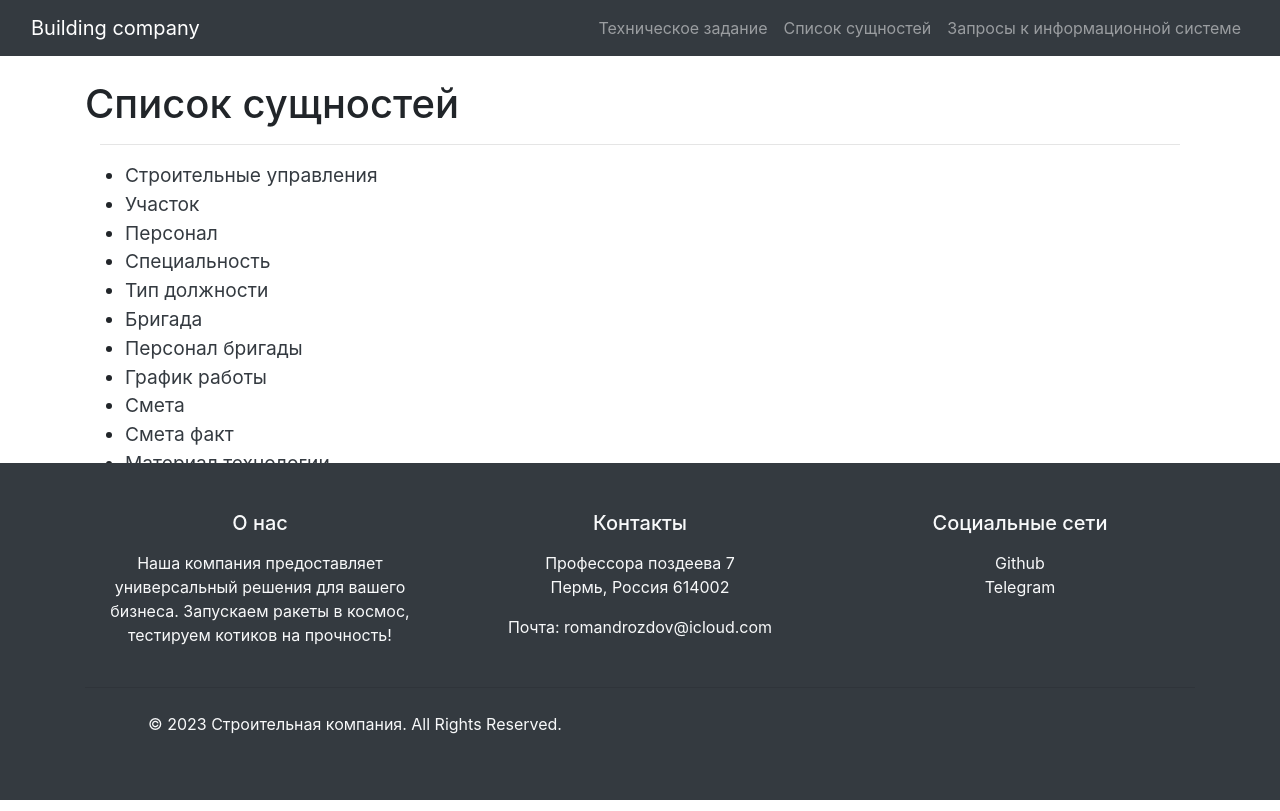
After one commit to DrozdovRoman/building_company, a Django app: page /entity/ in a window 1280 px wide. The commit adds this page. Run offline with Django 3.2, Linux system fonts and the light colour scheme; some libraries are stand-ins or nearby versions.

Commit message:
Create template and first SQL quieries.

```diff
--- a/building_company/core/urls.py
+++ b/building_company/core/urls.py
@@ -4,4 +4,6 @@ from . import views
 
 urlpatterns = [
     path('', views.index, name='index'),
+    path('entity/', views.entity, name='entity'),
+    path('equipment_type/', views.equipment_type, name='equipment_type')
 ]
--- a/building_company/core/views.py
+++ b/building_company/core/views.py
@@ -1,5 +1,21 @@
 from django.shortcuts import render
+from django.db import connection
 
 
 def index(request):
     return render(request, "index.html")
+
+
+def entity(request):
+    return render(request, "entity.html")
+
+
+def equipment_type(request):
+    try:
+        with connection.cursor() as cursor:
+            cursor.execute('SELECT * FROM equipment_type')
+            rows = cursor.fetchall()
+    finally:
+        cursor.close()
+    print(rows)
+    return render(request, "entity.html")
--- /dev/null
+++ b/building_company/templates/entity.html
@@ -0,0 +1,60 @@
+{% extends "base.html" %}
+{% block title %}Главная страница{% endblock %}
+{% block header %}Список сущностей{% endblock %}
+{%block content %}
+
+<style>
+    #entity {
+      font-size: 1.2em;
+    }
+    footer {
+      text-align: center;
+      position: fixed;
+      bottom: 0;
+      left: 0;
+      width: 100%;
+      padding: 10px 0;
+    }
+  </style>
+
+<style>
+    body {
+      margin: 0;
+      padding: 0;
+      min-height: 100vh;
+      display: flex;
+      flex-direction: column;
+    }
+
+    main {
+      flex: 1;
+    }
+
+
+  </style>
+
+<ul id="entity">
+    <li><a href="#" class="text-dark">Строительные управления</a></li>
+    <li><a href="#" class="text-dark">Участок</a></li>
+    <li><a href="#" class="text-dark">Персонал</a></li>
+    <li><a href="#" class="text-dark">Специальность</a></li>
+    <li><a href="#" class="text-dark">Тип должности</a></li>
+    <li><a href="#" class="text-dark">Бригада</a></li>
+    <li><a href="#" class="text-dark">Персонал бригады</a></li>
+    <li><a href="#" class="text-dark">График работы</a></li>
+    <li><a href="#" class="text-dark">Смета</a></li>
+    <li><a href="#" class="text-dark">Смета факт</a></li>
+    <li><a href="#" class="text-dark">Материал технологии</a></li>
+    <li><a href="#" class="text-dark">Характеристика объекта</a></li>
+    <li><a href="#" class="text-dark">Технология объекта</a></li>
+    <li><a href="#" class="text-dark">Справочник характеристик</a></li>
+    <li><a href="#" class="text-dark">Справочник материалов</a></li>
+    <li><a href="#" class="text-dark">Тип объекта</a></li>
+    <li><a href="#" class="text-dark">Строительный объект</a></li>
+    <li><a href="#" class="text-dark">Договор</a></li>
+    <li><a href="#" class="text-dark">Заказчик</a></li>
+    <li><a href="{% url 'equipment_type' %}" class="text-dark">Тип техники</a></li>
+    <li><a href="#" class="text-dark">Техника управления</a></li>
+    <li><a href="#" class="text-dark">Техника строительного объекта</a></li>
+</ul>
+{% endblock %}
--- a/building_company/templates/footer.html
+++ b/building_company/templates/footer.html
@@ -11,10 +11,10 @@
           <p>Почта: romandrozdov@icloud.com<br></p>
         </div>
         <div class="col-md-4">
-          <h5 class="mb-3">Connect with Us</h5>
+          <h5 class="mb-3">Социальные сети</h5>
           <ul class="list-unstyled list-inline">
-            <li class="list-inline-item"><a href="#" class="text-light">Github<i class="bi bi-github"></i></a></li>
-            <li class="list-inline-item"><a href="#" class="text-light">Telegram<i class="bi bi-telegram"></i></a></li>
+            <li><a href="https://github.com/DrozdovRoman" class="text-light">Github<i class="bi bi-github"></i></a></li>
+            <li><a href="https://t.me/kaneqa" class="text-light">Telegram<i class="bi bi-telegram"></i></a></li>
           </ul>
         </div>
       </div>
--- a/building_company/templates/nav.html
+++ b/building_company/templates/nav.html
@@ -1,16 +1,16 @@
 <nav class="navbar navbar-expand-md navbar-dark bg-dark">
     <div class="container-fluid">
-      <a class="navbar-brand" href="#">Building company</a>
+      <a class="navbar-brand" href="{% url 'index' %}">Building company</a>
       <button class="navbar-toggler" type="button" data-bs-toggle="collapse" data-bs-target="#navbarNav" aria-controls="navbarNav" aria-expanded="false" aria-label="Toggle navigation">
         <span class="navbar-toggler-icon"></span>
       </button>
       <div class="collapse navbar-collapse justify-content-end" id="navbarNav">
         <ul class="navbar-nav">
           <li class="nav-item">
-            <a class="nav-link active" aria-current="page" href="#">Техническое задание</a>
+            <a class="nav-link" href="{% url 'index' %}">Техническое задание</a>
           </li>
           <li class="nav-item">
-            <a class="nav-link" href="#">Список сущностей</a>
+            <a class="nav-link" href="{% url 'entity' %}">Список сущностей</a>
           </li>
           <li class="nav-item">
             <a class="nav-link" href="#">Запросы к информационной системе</a>
```
